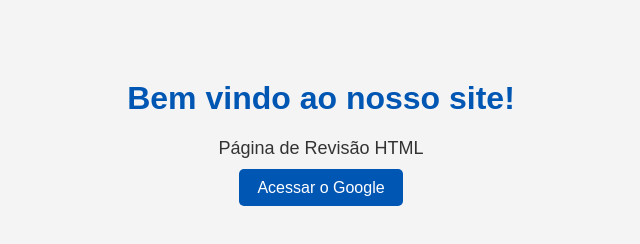
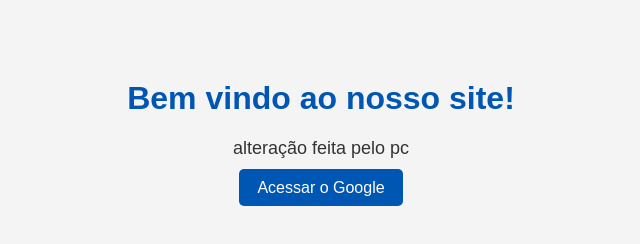
Before and after one commit to larissarf94-bot/pw3, a plain HTML site: page index.html in a window 1280 px wide. Shown: the full height of the page, 319-959 px from the left. Drawn offline with Linux system fonts and the light colour scheme.

Commit message:
atualização feita pelo pc

```diff
--- a/index.html
+++ b/index.html
@@ -8,7 +8,7 @@
 </head>
 <body>
     <h1>Bem vindo ao nosso site!</h1>
-    <p>Página de Revisão HTML</p>
+    <p>alteração feita pelo pc</p>
     <a href="https://google.com">Acessar o Google</a>
 </body>
 </html>
```
